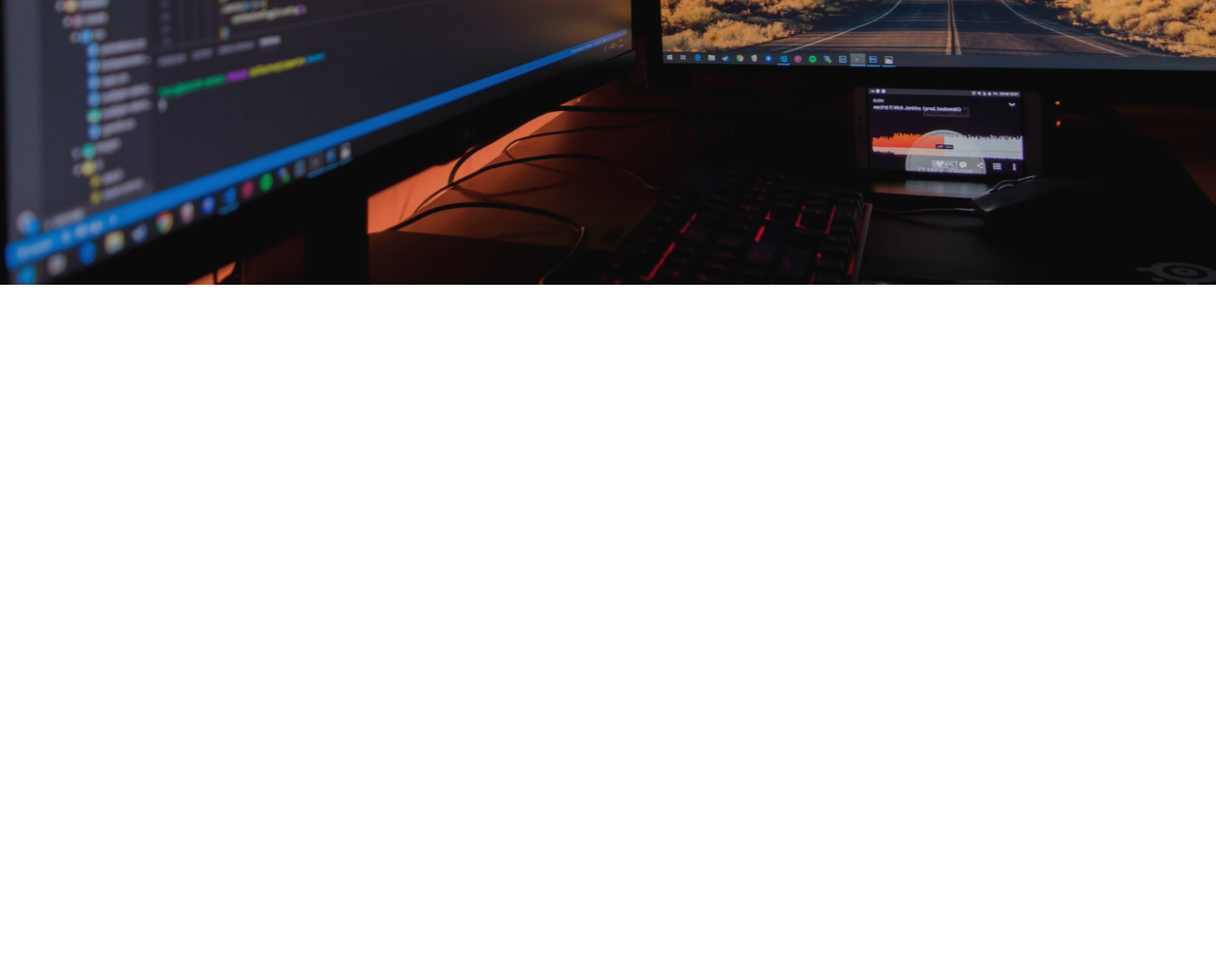
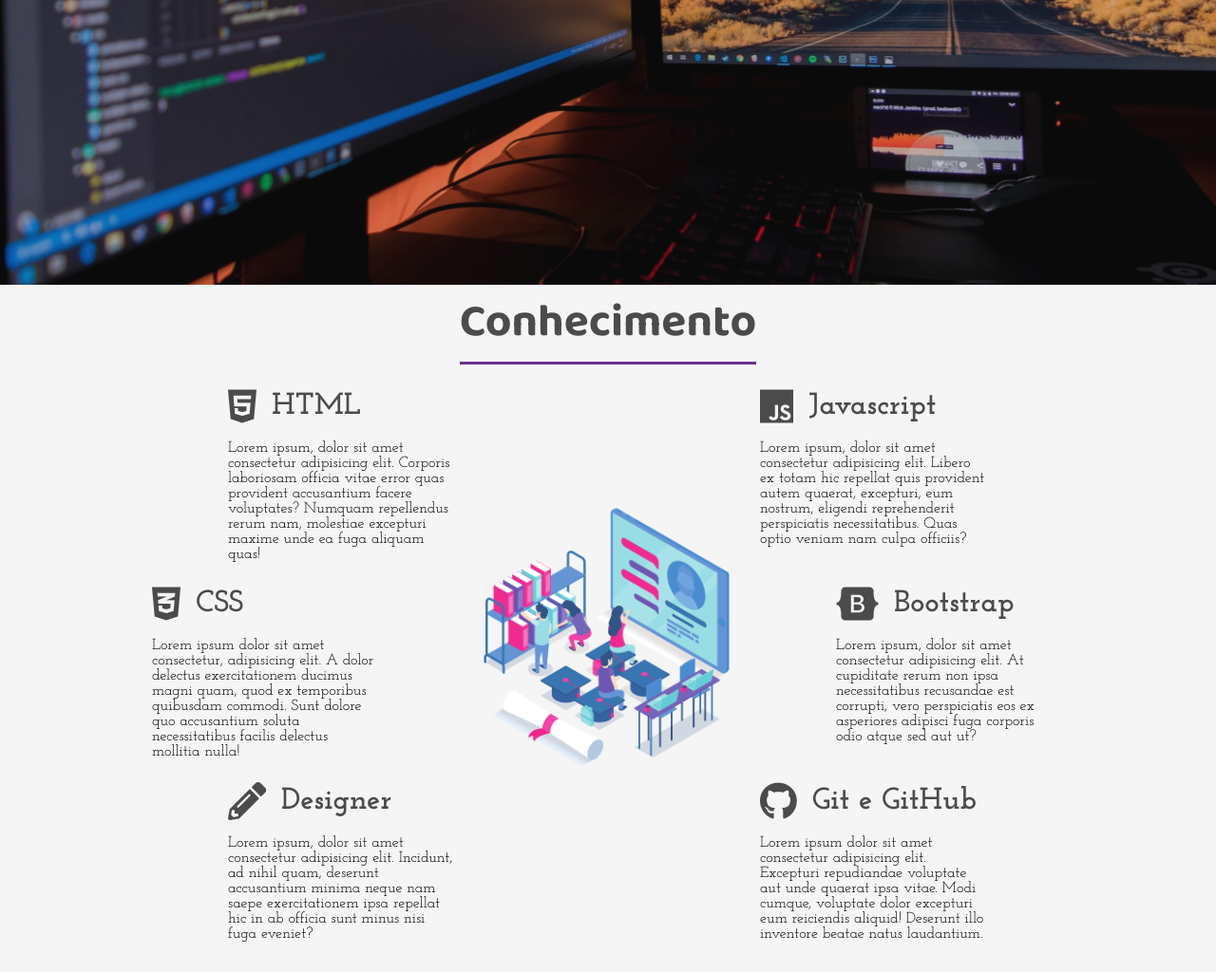
Before and after one commit to eddieslima/Portfolio, a plain HTML site: page index.html in a window 1280 px wide. Shown: the part 500-1524 px from the top of the page at 95% size. Before the commit the page ends 800 px from the top, so only its background shows below. Drawn offline with Linux system fonts and the light colour scheme.

Commit message:
seção de conhecimentos

```diff
--- a/index.html
+++ b/index.html
@@ -31,7 +31,7 @@
                </div>
          </header>
 
-         <div class="sidebar">
+         <aside class="sidebar">
             <nav>
                <ul class="menu">
                   <li class="menu-item"><a href="#" class="menu-link">Home</a></li>
@@ -46,7 +46,84 @@
                <a href="#"><i class="fab fa-linkedin-in"></i></a>
                <a href="#"><i class="fab fa-github"></i></a>
             </div>
-         </div>
+         </aside>
+
+         <section class="sessao-conhecimentos">
+            <div class="sessao-header">
+               <h1>Conhecimento</h1>
+            </div>
+            <div class="conhecimentos">
+               <div class="conhecimento">
+                  <div class="conhecimento-header">
+                     <i class="fab fa-html5"></i>
+                     <h3>HTML</h3>
+                  </div>
+                  <div class="conhecimento-text">
+                     <p>
+                        Lorem ipsum, dolor sit amet consectetur adipisicing elit. Corporis laboriosam officia vitae error quas provident accusantium facere voluptates? Numquam repellendus rerum nam, molestiae excepturi maxime unde ea fuga aliquam quas!
+                     </p>
+                  </div>
+               </div>
+               <div class="conhecimento">
+                  <div class="conhecimento-header">
+                     <i class="fab fa-css3-alt"></i>
+                     <h3>CSS</h3>
+                  </div>
+                  <div class="conhecimento-text">
+                     <p>
+                        Lorem ipsum dolor sit amet consectetur, adipisicing elit. A dolor delectus exercitationem ducimus magni quam, quod ex temporibus quibusdam commodi. Sunt dolore quo accusantium soluta necessitatibus facilis delectus mollitia nulla!
+                     </p>
+                  </div>
+               </div>
+               <div class="conhecimento">
+                  <div class="conhecimento-header">
+                     <i class="fas fa-pencil-alt"></i>
+                     <h3>Designer</h3>
+                  </div>
+                  <div class="conhecimento-text">
+                     <p>
+                        Lorem ipsum, dolor sit amet consectetur adipisicing elit. Incidunt, ad nihil quam, deserunt accusantium minima neque nam saepe exercitationem ipsa repellat hic in ab officia sunt minus nisi fuga eveniet?
+                     </p>
+                  </div>
+               </div>
+               <div class="conhecimento">
+                  <div class="conhecimento-header">
+                     <i class="fab fa-js"></i>
+                     <h3>Javascript</h3>
+                  </div>
+                  <div class="conhecimento-text">
+                     <p>
+                        Lorem ipsum, dolor sit amet consectetur adipisicing elit. Libero ex totam hic repellat quis provident autem quaerat, excepturi, eum nostrum, eligendi reprehenderit perspiciatis necessitatibus. Quas optio veniam nam culpa officiis?
+                     </p>
+                  </div>
+               </div>
+               <div class="conhecimento">
+                  <div class="conhecimento-header">
+                     <i class="fab fa-bootstrap"></i>
+                     <h3>Bootstrap</h3>
+                  </div>
+                  <div class="conhecimento-text">
+                     <p>
+                        Lorem ipsum, dolor sit amet consectetur adipisicing elit. At cupiditate rerum non ipsa necessitatibus recusandae est corrupti, vero perspiciatis eos ex asperiores adipisci fuga corporis odio atque sed aut ut?
+                     </p>
+                  </div>
+               </div>
+               <div class="conhecimento">
+                  <div class="conhecimento-header">
+                     <i class="fab fa-github"></i>
+                     <h3>Git e GitHub</h3>
+                  </div>
+                  <div class="conhecimento-text">
+                     <p>
+                        Lorem ipsum dolor sit amet consectetur adipisicing elit. Excepturi repudiandae voluptate aut unde quaerat ipsa vitae. Modi cumque, voluptate dolor excepturi eum reiciendis aliquid! Deserunt illo inventore beatae natus laudantium.
+                     </p>
+                  </div>
+               </div>
+               <div class="conhecimentos-img-wrapper">
+                  <img src="imagens/conhecimentos.png" alt="Imagem Conhecimento">
+               </div>
+            </div>
+         </section>
       </div>
    </body>
    <script src="script.js"></script>
--- a/style.css
+++ b/style.css
@@ -238,3 +238,90 @@ header{
 .social-media i:hover{
    background-color: #6a3093;
 }
+
+.conhecimentos{
+   display: grid;
+   grid-template-columns: repeat(16, 1fr);
+   grid-template-rows: repeat(6, 6rem);
+   row-gap: .5rem;
+}
+
+.conhecimento:nth-child(1){
+   grid-column: 4 / 7;
+   grid-row: 1 / 3;
+}
+
+.conhecimento:nth-child(2){
+   grid-column: 3 / 6;
+   grid-row: 3 / 5;
+}
+
+.conhecimento:nth-child(3){
+   grid-column: 4 / 7;
+   grid-row: 5 / -1;
+}
+
+.conhecimento:nth-child(4){
+   grid-column: 11 / 14;
+   grid-row: 1 / 3;
+}
+
+.conhecimento:nth-child(5){
+   grid-column: 12 / 15;
+   grid-row: 3 / 5;
+}
+
+.conhecimento:nth-child(6){
+   grid-column: 11 / 14;
+   grid-row: 5 / -1;
+}
+
+.sessao-conhecimentos{
+   background-color: #f5f5f5;
+}
+
+.sessao-header{
+   display: flex;
+   align-items: center;
+   justify-content: center;
+}
+
+.sessao-header h1{
+   font-family: var(--font-primary);
+   font-size: 3rem;
+   color: #4b4b4b;
+   border-bottom: solid 3px #6a3093;
+   margin-bottom: 1.5rem;
+}
+
+.conhecimento-header{
+   display: flex;
+   align-items: center;
+   color: #4b4b4b;
+}
+
+.conhecimento-header i{
+   font-size: 2.5rem;
+}
+
+.conhecimento-header h3{
+   font-family: var(--font-secundary);
+   font-size: 2rem;
+   padding-left: 1rem;
+}
+
+.conhecimento-text{
+   font-family: var(--font-secundary);
+   margin-top: 1rem;
+}
+
+.conhecimentos-img-wrapper{
+   grid-column: 7 / 11;
+   grid-row: 2 / 6;
+   width: 100%;
+}
+
+.conhecimentos-img-wrapper img{
+   object-fit: cover;
+   width: 100%;
+}
```
